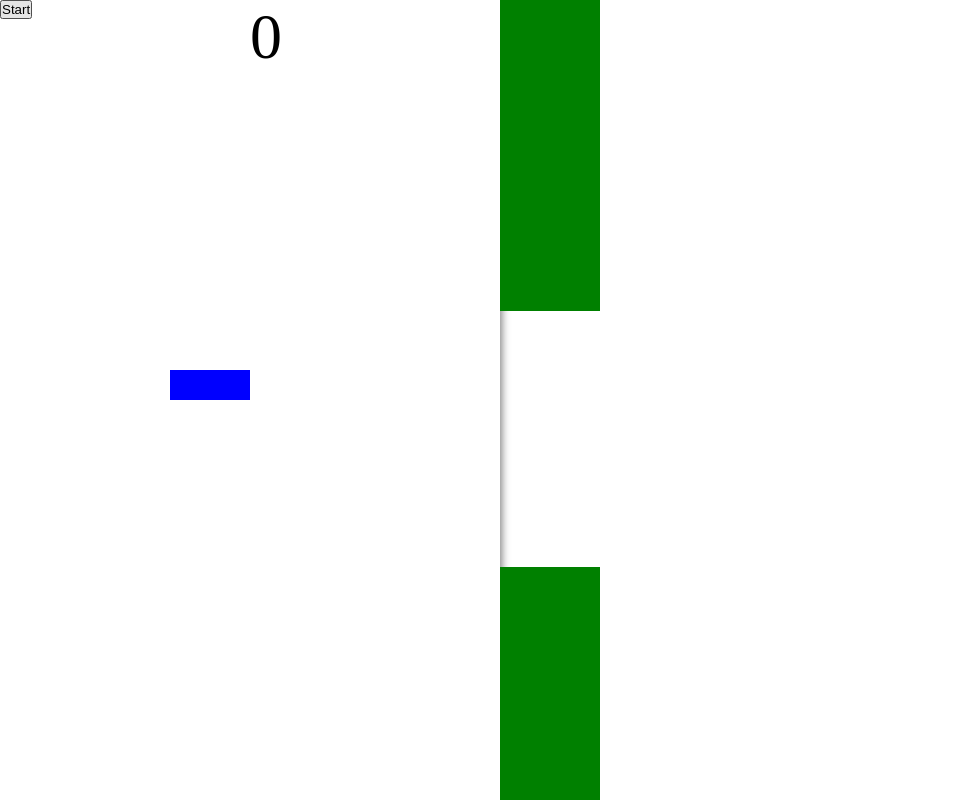
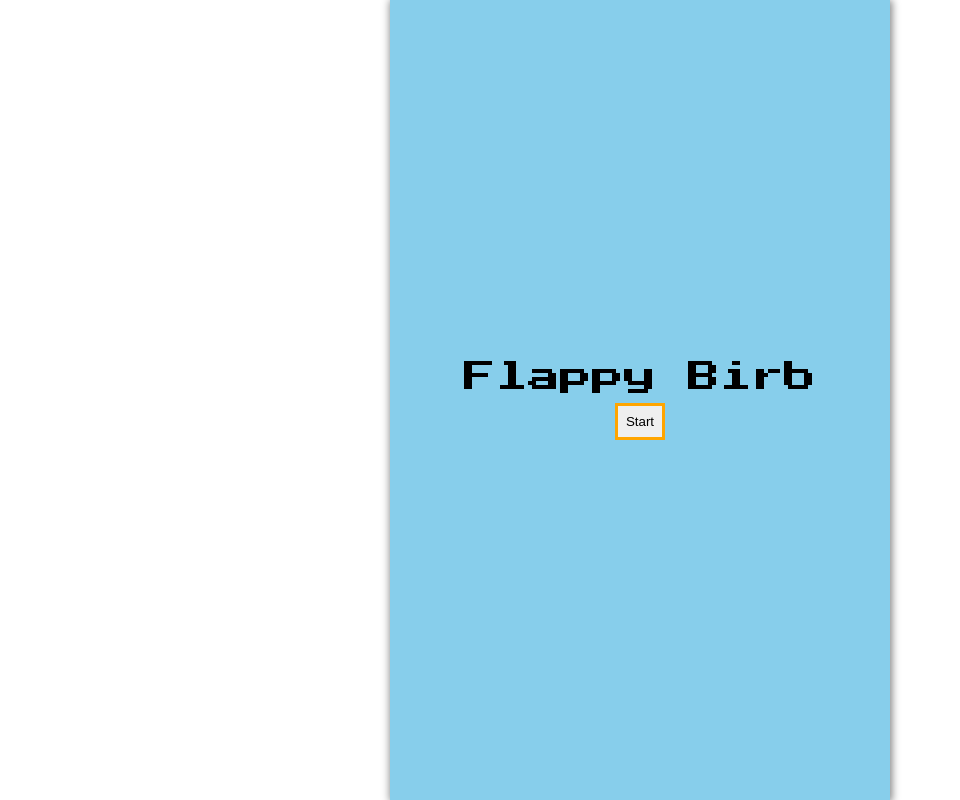
Before and after one commit to karthicbz/flappy_birb, a React (Vite) app: page / in a window 1280 px wide. Shown: the whole page, without its empty margins (0-960 px from the left). Built offline with nearby package versions, Linux system fonts and the light colour scheme.

Commit message:
added start screen and centered canvas

```diff
--- a/src/App.css
+++ b/src/App.css
@@ -1,3 +1,5 @@
+@import url("https://fonts.googleapis.com/css2?family=Press+Start+2P&display=swap");
+
 * {
   padding: 0;
   margin: 0;
--- a/src/App.jsx
+++ b/src/App.jsx
@@ -4,6 +4,7 @@ import styled from "styled-components";
 import { useEffect, useState, useRef } from "react";
 import Player from "./components/Player";
 import ReplayScreen from "./components/ReplayScreen";
+import StartScreen from "./components/StartScreen";
 
 const PlayArea = styled.div`
   max-width: 500px;
@@ -11,6 +12,7 @@ const PlayArea = styled.div`
   background-color: white;
   box-shadow: 1px 1px 8px 1px gray;
   position: relative;
+  margin: 0 auto;
 `;
 
 function App() {
@@ -26,16 +28,21 @@ function App() {
   const bottomGreenTubeTwoRef = useRef();
   const scoreRef = useRef(0);
   const [replayDisplay, setReplayDisplay] = useState("none");
+  const [tubeOneColor, setTubeOneColor] = useState("transparent");
+  const [tubeTwoColor, setTubeTwoColor] = useState("transparent");
+  const [startScreenDisplay, setStartScreenDisplay] = useState("flex");
 
   //this use effect will move green tubes, reset it position and make it wait for next move
   useEffect(() => {
-    if (greenTubePosOne === 500) {
+    if (greenTubePosOne === 400) {
+      setTubeOneColor("transparent");
       clearInterval(intervalIdOne);
       setGreenTubePosOne(-100);
       setGreenTubeOneHeight(randNumber());
     }
 
-    if (greenTubePosTwo === 500) {
+    if (greenTubePosTwo === 400) {
+      setTubeTwoColor("transparent");
       clearInterval(intervalIdTwo);
       setGreenTubePosTwo(-100);
       setGreenTubeTwoHeight(randNumber());
@@ -49,6 +56,14 @@ function App() {
     if (greenTubePosTwo === 250) {
       scoreRef.current += 1;
       startMovingTube(setGreenTubePosOne, setIntervalIdOne);
+    }
+
+    if (greenTubePosOne === 0) {
+      setTubeOneColor("green");
+    }
+
+    if (greenTubePosTwo === 0) {
+      setTubeTwoColor("green");
     }
   }, [greenTubePosOne, greenTubePosTwo]);
 
@@ -100,7 +115,7 @@ function App() {
   function startMovingTube(setGreenTubePos, setIntervalId) {
     const interval = setInterval(() => {
       setGreenTubePos((prevPos) => prevPos + 50);
-    }, 800);
+    }, 600);
 
     setIntervalId(interval);
   }
@@ -114,6 +129,7 @@ function App() {
   }
 
   function startGame() {
+    setStartScreenDisplay("none");
     setGameStart(true);
     startMovingTube(setGreenTubePosOne, setIntervalIdOne);
   }
@@ -124,6 +140,8 @@ function App() {
     setGreenTubePosOne(-100);
     setGreenTubePosTwo(-100);
     setReplayDisplay("none");
+    setTubeOneColor("transparent");
+    setTubeTwoColor("transparent");
     e.preventDefault();
     e.stopPropagation();
     startGame();
@@ -133,7 +151,7 @@ function App() {
     if (gameStart) {
       if (playerAltitude !== 0) {
         const interval = setInterval(() => {
-          setPlayerAltitude((prevAltitude) => prevAltitude - 10);
+          setPlayerAltitude((prevAltitude) => prevAltitude - 20);
         }, 50);
 
         return () => clearInterval(interval);
@@ -143,14 +161,25 @@ function App() {
 
   return (
     <PlayArea className="canvas" onClick={increasePlayerAltitude}>
-      <RectBar height={greenTubeOneHeight} right={greenTubePosOne} top="0" />
-      <RectBar height={greenTubeTwoHeight} right={greenTubePosTwo} top="0" />
+      <RectBar
+        height={greenTubeOneHeight}
+        right={greenTubePosOne}
+        top="0"
+        backgroundColor={tubeOneColor}
+      />
+      <RectBar
+        height={greenTubeTwoHeight}
+        right={greenTubePosTwo}
+        top="0"
+        backgroundColor={tubeTwoColor}
+      />
 
       <RectBar
         height={500 - greenTubeOneHeight}
         right={greenTubePosOne}
         bottom="0"
         greenTubeRef={bottomGreenTubeOneRef}
+        backgroundColor={tubeOneColor}
       />
 
       <RectBar
@@ -158,6 +187,7 @@ function App() {
         right={greenTubePosTwo}
         bottom="0"
         greenTubeRef={bottomGreenTubeTwoRef}
+        backgroundColor={tubeTwoColor}
       />
       <Player bottom={playerAltitude} />
       <p
@@ -166,12 +196,17 @@ function App() {
           fontSize: "4rem",
           position: "absolute",
           top: 0,
-          left: "calc(500px - 50%)",
+          left: "calc((500px - 4rem) - 50%)",
+          fontFamily: "'Press Start 2P', cursive",
         }}
       >
         {scoreRef.current}
       </p>
-      <button onClick={startGame}>Start</button>
+      {/* <button
+        onClick={startGame}
+        Start
+      </button> */}
+      <StartScreen displayValue={startScreenDisplay} startGame={startGame} />
       <ReplayScreen
         displayValue={replayDisplay}
         score={scoreRef.current}
--- a/src/components/RectBar.jsx
+++ b/src/components/RectBar.jsx
@@ -5,17 +5,24 @@ const GreenTube = styled.div`
   position: absolute;
 `;
 
-const RectBar = ({ height, right = "-100px", top, bottom, greenTubeRef }) => {
+const RectBar = ({
+  height,
+  right = "-100px",
+  top,
+  bottom,
+  greenTubeRef,
+  backgroundColor,
+}) => {
   return (
     <GreenTube
       style={{
         width: "100px",
         height: `${height}px`,
-        background: "green",
+        background: backgroundColor,
         right,
         top,
         bottom,
-        transition: "right ease .8s",
+        transition: "right ease .8s, background ease 0.1s",
       }}
       ref={greenTubeRef}
     ></GreenTube>
--- a/src/components/ReplayScreen.jsx
+++ b/src/components/ReplayScreen.jsx
@@ -1,4 +1,17 @@
 import React from "react";
+import styled from "styled-components";
+
+export const Button = styled.button`
+  padding: 8px;
+  border: 3px solid orange;
+`;
+
+export const FlexDiv = styled.div`
+  display: flex;
+  flex-direction: column;
+  align-items: center;
+  gap: 10px;
+`;
 
 const ReplayScreen = ({ displayValue, score, replayGame }) => {
   return (
@@ -16,10 +29,14 @@ const ReplayScreen = ({ displayValue, score, replayGame }) => {
         zIndex: 10,
       }}
     >
-      <div>
-        <p>{score}</p>
-        <button onClick={replayGame}>Replay</button>
-      </div>
+      <FlexDiv>
+        <p
+          style={{ fontSize: "4rem", fontFamily: "'Press Start 2P', cursive" }}
+        >
+          {score}
+        </p>
+        <Button onClick={replayGame}>Replay</Button>
+      </FlexDiv>
     </div>
   );
 };
--- /dev/null
+++ b/src/components/StartScreen.jsx
@@ -0,0 +1,33 @@
+import React from "react";
+import styled from "styled-components";
+import { Button, FlexDiv } from "./ReplayScreen";
+
+const StyledPara = styled.p`
+  font-family: "Press Start 2P", cursive;
+  font-size: 2rem;
+`;
+
+const StartScreen = ({ startGame, displayValue }) => {
+  return (
+    <div
+      style={{
+        position: "absolute",
+        top: 0,
+        left: 0,
+        right: 0,
+        bottom: 0,
+        backgroundColor: "skyblue",
+        display: displayValue,
+        justifyContent: "center",
+        alignItems: "center",
+      }}
+    >
+      <FlexDiv>
+        <StyledPara>Flappy Birb</StyledPara>
+        <Button onClick={startGame}>Start</Button>
+      </FlexDiv>
+    </div>
+  );
+};
+
+export default StartScreen;
```
